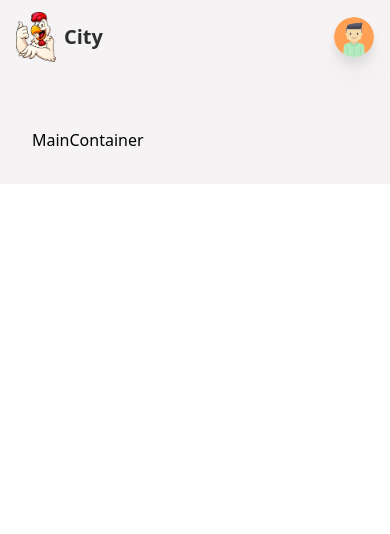
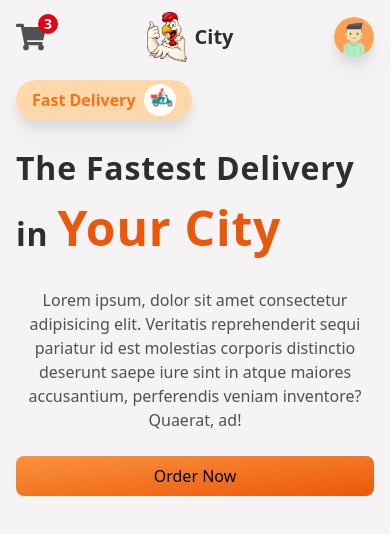
Before and after one commit to aziv7/twcss-food-app, a React (Create React App) app: page / in a window 390 px wide. Shown: the top 534 px of the page. Built offline with nearby package versions, Linux system fonts and the light colour scheme.

Commit message:
home container left side responsiveness

```diff
--- a/src/App.js
+++ b/src/App.js
@@ -6,7 +6,7 @@ function App() {
     <AnimatePresence exitBeforeEnter>
       <div className='w-screen h-auto flex flex-col bg-primary'>
         <Header />
-        <main className='w-full p-8 mt-24'>
+        <main className='w-full  py-4 px-4 md:px-16  mt-14 md:mt-20'>
           <Routes>
             <Route path='/new-item' element={<CreateItem />} />
             <Route path='/' element={<MainContainer />} />
--- a/src/components/Header.jsx
+++ b/src/components/Header.jsx
@@ -52,7 +52,7 @@ const Header = () => {
             <FaShoppingCart className='text-textColor text-3xl cursor-pointer'></FaShoppingCart>
             <div className='transition-all duration-300 group-hover:scale-110 w-5 h-5 rounded-full text-sm bg-cartNumBg  absolute font-semibold  -right-3 -top-2 text-white text-center'>
               3
-            </div>{' '}
+            </div>
           </div>
           <div className='relative' onClick={() => setDropdown(!dropdown)}>
             {' '}
@@ -63,7 +63,7 @@ const Header = () => {
               src={Avatar}
               alt='user profile picture'
             />
-            {dropdown == true && (
+            {dropdown === true && (
               <motion.div
                 initial={{ opacity: 0, scale: 0.6 }}
                 animate={{ opacity: 1, scale: 1 }}
@@ -86,6 +86,12 @@ const Header = () => {
         </div>
       </div>
       <div className='flex items-center justify-between md:hidden w-full h-full '>
+        <div className='relative group '>
+          <FaShoppingCart className='text-textColor text-3xl cursor-pointer'></FaShoppingCart>
+          <div className='transition-all duration-300 group-hover:scale-110 w-5 h-5 rounded-full text-sm bg-cartNumBg  absolute font-semibold  -right-3 -top-2 text-white text-center'>
+            3
+          </div>
+        </div>
         <Link to='/'>
           <div className='flex items-center gap-2'>
             <img src={Logo} alt='logo' className='w-10 object-cover' />
@@ -101,7 +107,7 @@ const Header = () => {
             src={Avatar}
             alt='user profile picture'
           />
-          {dropdown == true && (
+          {dropdown === true && (
             <motion.div
               initial={{ opacity: 0, scale: 0.6 }}
               animate={{ opacity: 1, scale: 1 }}
--- a/src/components/MainContainer.jsx
+++ b/src/components/MainContainer.jsx
@@ -1,7 +1,46 @@
 import React from 'react';
-
+import Delivery from '../img/delivery.png';
 const MainContainer = () => {
-  return <div>MainContainer</div>;
+  return (
+    <div className='grid grid-cols-1 lg:grid-cols-2 gap-2'>
+      <div className='py-2 flex-1 flex flex-col items-start justify-center gap-6'>
+        <div className='duration-500 transition-all cursor-pointer hover:-translate-y-3 flex items-center justify-center gap-2 bg-orange-200 px-4  py-1 rounded-full drop-shadow-xl'>
+          <p className=' text-base text-orange-500 font-semibold'>
+            Fast Delivery
+          </p>
+          <div className='w-8 h-8 bg-white rounded-full overflow-hidden'>
+            <img
+              src={Delivery}
+              className='w-full h-full object-contain'
+              alt='delivery'
+            />
+          </div>
+        </div>
+        <p className='text-[2rem] font-bold tracking-wide text-headingColor lg:text-[4.5rem]'>
+          The Fastest Delivery in{' '}
+          <span className='text-orange-600 text-[3rem] lg:text-[5rem]'>
+            Your City
+          </span>
+        </p>
+        <p className='text-center md:text-left text-base text-textColor lg:w-[80%]'>
+          Lorem ipsum, dolor sit amet consectetur adipisicing elit. Veritatis
+          reprehenderit sequi pariatur id est molestias corporis distinctio
+          deserunt saepe iure sint in atque maiores accusantium, perferendis
+          veniam inventore? Quaerat, ad!
+        </p>
+        <button
+          className='bg-gradient-to-br
+          from-orange-400 to-orange-600
+          w-full md:w-auto
+          px-4 py-2 rounded-lg hover:shadow-lg transition-all ease-in-out duration-150'
+          type='button'
+        >
+          Order Now
+        </button>
+      </div>
+      <div className='py-2 flex-1'></div>
+    </div>
+  );
 };
 
 export default MainContainer;
```
